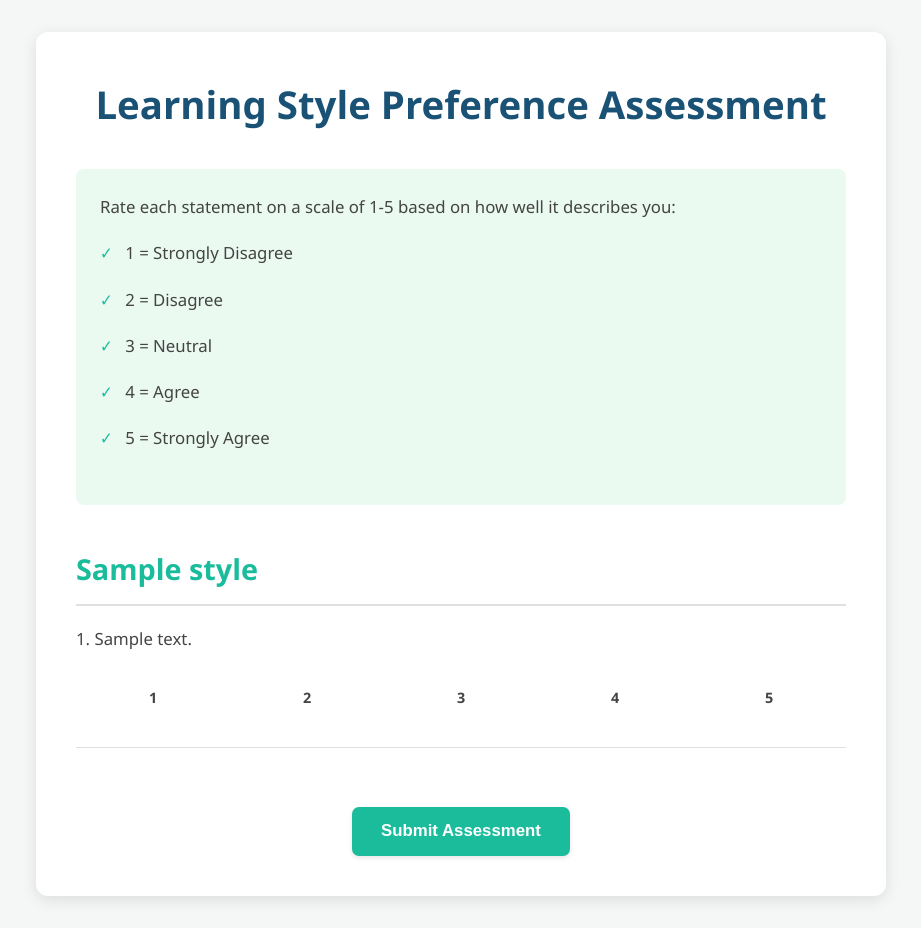
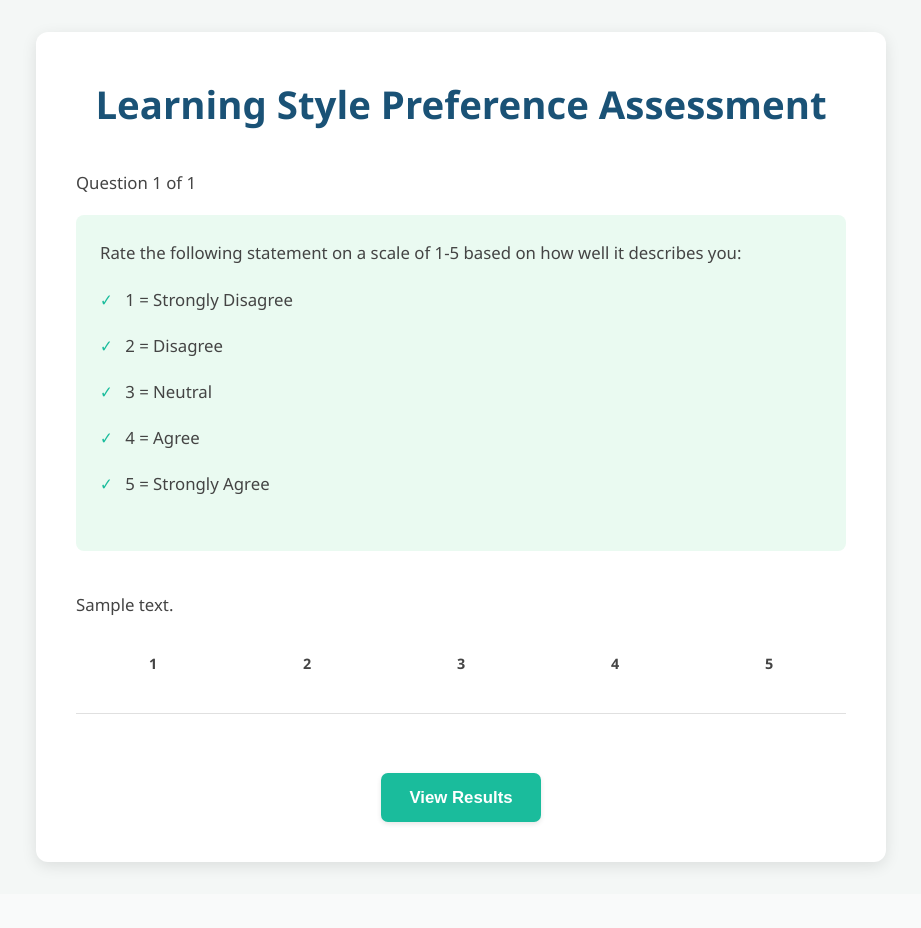
Before and after one commit to mattematic/Learning-Style-Preference-Assessment2, a Flask app: template templates/assessment.html in a window 1280 px wide. Shown: the whole page, without its empty margins (179-1100 px from the left). After the commit the page ends 870 px from the top, so only its background shows below. Run offline with Flask 3, Linux system fonts and the light colour scheme; the template is opened without the code that fills it: most values are stand-ins (such as "Sample title", 1, 10 or a date in 2020).

Commit message:
Refactor: Implement Paginated Assessment Flow
This commit refactors the assessment to display one question per page,
improving your experience for lengthy assessments.

Key changes:

- Paginated Navigation:
    - The `/assessment` route now handles `/assessment/<int:question_num>`
      to display individual questions.
    - You navigate sequentially through questions. "Next Question" and
      "Previous Question" buttons are provided.
    - The final question's button changes to "View Results".

- Session-Based Answer Storage:
    - Answers are submitted per question and stored in the Flask session
      (`session['assessment_answers']`).
    - The `/results` route now retrieves and processes answers from the
      session data, rather than a single form submission.
    - Raw per-question answers are cleared from the session after results
      are calculated.

- Backend Logic:
    - `main.py` was updated to manage the paginated flow, including
      serving individual questions from a pre-processed `ALL_QUESTIONS` list.
    - Logic for storing, retrieving, and processing answers from the
      session has been implemented.

- Templates:
    - `templates/assessment.html` was modified to display only one
      question, show progress (Question X of Y), and dynamically update
      the submit button text.

- Unit Tests:
    - The test suite in `tests/test_main.py` has been significantly
      updated to reflect the new paginated flow.
    - Tests cover question navigation, session handling for answers,
      score calculation from session data, and edge cases related to
      the new flow.

This change enhances the assessment's usability by breaking it into
manageable steps.

```diff
--- a/main.py
+++ b/main.py
@@ -11,10 +11,11 @@ app.secret_key = os.environ.get('FLASK_SECRET_KEY', os.urandom(24))
 # Global variables for learning data
 LEARNING_STYLES_DATA = []
 learning_styles = {}
+ALL_QUESTIONS = [] # Flat list of all questions
 
 def load_and_transform_data(file_path='learning_data.json'):
-    """Loads data from JSON file and transforms it."""
-    global LEARNING_STYLES_DATA, learning_styles
+    """Loads data from JSON file and transforms it, and populates ALL_QUESTIONS."""
+    global LEARNING_STYLES_DATA, learning_styles, ALL_QUESTIONS
     try:
         with open(file_path, 'r') as f:
             data = json.load(f)
@@ -30,19 +31,36 @@ def load_and_transform_data(file_path='learning_data.json'):
         }
         LEARNING_STYLES_DATA = data
         learning_styles = transformed_styles
-        app.logger.info(f"Successfully loaded and processed data from {file_path}")
+
+        # Populate ALL_QUESTIONS
+        temp_questions = []
+        question_id_counter = 1
+        for style_name, data_val in learning_styles.items():
+            for q_text in data_val.get("questions", []):
+                temp_questions.append({
+                    "id": question_id_counter,
+                    "text": q_text,
+                    "style": style_name
+                })
+                question_id_counter += 1
+        ALL_QUESTIONS = temp_questions
+        app.logger.info(f"Successfully loaded and processed data from {file_path}. {len(ALL_QUESTIONS)} questions loaded.")
+
     except FileNotFoundError:
         app.logger.error(f"ERROR: '{file_path}' not found. Application will run with no assessment data.")
         LEARNING_STYLES_DATA = []
         learning_styles = {}
+        ALL_QUESTIONS = []
     except json.JSONDecodeError:
         app.logger.error(f"ERROR: Failed to decode '{file_path}'. Check syntax. Application will run with no assessment data.")
         LEARNING_STYLES_DATA = []
         learning_styles = {}
+        ALL_QUESTIONS = []
     except Exception as e:
         app.logger.error(f"An unexpected error occurred during JSON loading or processing from {file_path}: {e}")
         LEARNING_STYLES_DATA = []
         learning_styles = {}
+        ALL_QUESTIONS = []
 
 # Load data on application startup
 load_and_transform_data()
@@ -51,90 +69,163 @@ load_and_transform_data()
 def index():
     return render_template('index.html')
 
-@app.route('/assessment')
-def assessment():
-    questions = []
-    question_number = 1
+@app.route('/assessment', defaults={'question_num': None}, methods=['GET', 'POST'])
+@app.route('/assessment/<int:question_num>', methods=['GET', 'POST'])
+def assessment(question_num):
+    if not ALL_QUESTIONS:
+        app.logger.error("No questions loaded. Assessment cannot proceed.")
+        # Pass a specific flag or message to the template to indicate no questions
+        return render_template('assessment.html', error_no_questions="Assessment data is unavailable. Please try again later or contact an administrator.")
 
-    for style, data in learning_styles.items():
-        for question in data["questions"]:
-            questions.append({
-                "number": question_number,
-                "text": question,
-                "style": style
-            })
-            question_number += 1
+    if request.method == 'GET':
+        if question_num is None:
+            # Start of the assessment
+            session.pop('assessment_answers', None) # Clear previous answers
+            session['assessment_answers'] = {}      # Initialize session storage
+            return redirect(url_for('assessment', question_num=1))
 
-    return render_template('assessment.html', questions=questions)
+        # Validate question_num for GET request
+        if not (1 <= question_num <= len(ALL_QUESTIONS)):
+            app.logger.warning(f"GET request for invalid question number: {question_num}. Redirecting to results.")
+            # If answers are present, go to results, else to start.
+            if session.get('assessment_answers'):
+                 return redirect(url_for('results'))
+            return redirect(url_for('assessment', question_num=1))
 
-@app.route('/results', methods=['POST'])
+        current_question_data = ALL_QUESTIONS[question_num - 1]
+        existing_answer_data = session.get('assessment_answers', {}).get(str(question_num))
+        existing_score = existing_answer_data.get('score') if existing_answer_data else None
+
+        return render_template('assessment.html',
+                               current_question=current_question_data,
+                               question_num=question_num,
+                               total_questions=len(ALL_QUESTIONS),
+                               existing_score=existing_score)
+
+    if request.method == 'POST':
+        # Validate question_num for POST request (e.g. user manually changed URL)
+        if not (1 <= question_num <= len(ALL_QUESTIONS)):
+            app.logger.warning(f"POST request for invalid question number: {question_num}. Redirecting to start.")
+            return redirect(url_for('assessment', question_num=1))
+
+        score_str = request.form.get('score')
+
+        # Validate score
+        if not score_str or not score_str.isdigit() or not (1 <= int(score_str) <= 5):
+            app.logger.warning(f"Invalid score submitted: '{score_str}' for question {question_num}.")
+            current_question_data = ALL_QUESTIONS[question_num - 1]
+            existing_answer_data = session.get('assessment_answers', {}).get(str(question_num))
+            existing_score = existing_answer_data.get('score') if existing_answer_data else None
+            # Re-render the current question page with an error message
+            return render_template('assessment.html',
+                                   current_question=current_question_data,
+                                   question_num=question_num,
+                                   total_questions=len(ALL_QUESTIONS),
+                                   existing_score=existing_score, # Or the invalid score_str to show it back
+                                   error="Please select a valid score between 1 and 5.")
+
+        # Store the answer
+        question_id_str = str(question_num)
+        assessment_answers = session.get('assessment_answers', {}) # Should have been initialized at GET /assessment
+        assessment_answers[question_id_str] = {
+            'score': int(score_str),
+            'style': ALL_QUESTIONS[question_num - 1]['style']
+        }
+        session['assessment_answers'] = assessment_answers
+        session.modified = True # Ensure session is saved
+
+        # Determine next step
+        next_question_num = question_num + 1
+        if next_question_num > len(ALL_QUESTIONS):
+            return redirect(url_for('results')) # All questions answered
+        else:
+            return redirect(url_for('assessment', question_num=next_question_num))
+
+    # Fallback for safety, though specific methods should be handled above.
+    return redirect(url_for('index'))
+
+
+@app.route('/results', methods=['GET', 'POST']) # Allow GET for redirection from invalid question numbers
 def results():
-    if request.method == 'POST':
-        try:
-            if not learning_styles: # Check if learning_styles data failed to load
-                app.logger.error("Attempted to calculate results with no learning styles data loaded.")
-                return "Error: Assessment data is unavailable. Please contact the administrator.", 500
+    # Original /results logic was POST only. Now it needs to handle answers from session.
+    # If it's a GET request, it might be a redirect from an invalid question number.
+    # If no answers in session, redirect to start.
+    if request.method == 'GET':
+        if not session.get('assessment_answers'):
+            app.logger.info("GET request to /results with no assessment answers in session. Redirecting to start.")
+            return redirect(url_for('assessment'))
+        # If there are answers, proceed to calculate and show results.
+        # This assumes that if someone GETs /results, they want to see results from session.
 
-            scores = {}
-            for style_name in learning_styles:
-                scores[style_name] = 0
+    try:
+        if not learning_styles: # Check if learning_styles data failed to load
+            app.logger.error("Attempted to calculate results with no learning styles data loaded.")
+            return "Error: Assessment data is unavailable. Please contact the administrator.", 500
 
-            has_scores = False
-            for key, value in request.form.items():
-                if key.startswith('question_') and not key.endswith('_style'):
-                    # key is like "question_1", "question_2", etc.
-                    score = int(value) # Potential ValueError
-                    has_scores = True
+        submitted_answers = session.get('assessment_answers', {})
+        if not submitted_answers:
+            app.logger.warning("/results accessed with no answers in session. Redirecting to start assessment.")
+            # Optionally, render a message on results page instead of redirecting
+            return redirect(url_for('assessment'))
 
-                    # Retrieve the style associated with this question
-                    style_for_question = request.form.get(f"{key}_style")
+        scores = {}
+        for style_name in learning_styles: # Initialize all known styles to 0
+            scores[style_name] = 0
 
-                    if style_for_question and style_for_question in scores:
-                        scores[style_for_question] += score
-                    else:
-                        # Log if a style submitted from form is not in our learning_styles keys
-                        app.logger.warning(f"Received style '{style_for_question}' for question '{key}' which is not a recognized learning style.")
+        for q_id_str, answer_data in submitted_answers.items():
+            score = answer_data.get('score')
+            style_for_question = answer_data.get('style')
 
-            if not has_scores and learning_styles : # No scores submitted, but styles exist
-                 app.logger.info("No scores were submitted in the form.")
-                 # It might be better to redirect to assessment or show a message
-                 # For now, it will proceed and likely show 0 for all scores.
+            if style_for_question and style_for_question in scores and isinstance(score, int):
+                scores[style_for_question] += score
+            else:
+                app.logger.warning(f"Invalid answer data in session for question_id '{q_id_str}': score={score}, style='{style_for_question}'")
 
-            # Find highest scoring styles
-            # Handle case where scores might be empty if no questions were processed or all scores are 0
-            if not scores: # Should not happen if learning_styles is populated
-                 app.logger.error("Scores dictionary is empty before calculating max_score.")
-                 return "Error: Could not calculate scores. No learning styles defined.", 500
+        # Find highest scoring styles
+        if not scores: # Should not happen if learning_styles is populated
+             app.logger.error("Scores dictionary is empty after processing session answers.")
+             # This could happen if learning_styles was empty or answers were malformed.
+             # Fallback to avoid error on max() if scores is empty.
+             primary_styles = []
+             recommendations = {}
+        elif not any(s > 0 for s in scores.values()): # All scores are zero or negative (though scores should be positive)
+            max_score = 0
+            primary_styles = [] # No primary style if all scores are 0
+            recommendations = {}
+        else:
+            max_score = max(scores.values())
+            primary_styles = [style for style, score_val in scores.items() if score_val == max_score and max_score > 0]
 
-            if not any(scores.values()): # All scores are zero
-                max_score = 0 # Avoid ValueError on max() of empty sequence if all scores were 0 and filtered out
-            else:
-                max_score = max(scores.values())
-
-            primary_styles = [style for style, score in scores.items() if score == max_score and max_score > 0] # Ensure max_score > 0 for a style to be primary
-
-            # Get recommendations for primary styles
             recommendations = {}
             for style in primary_styles:
-                recommendations[style] = learning_styles[style]["recommendations"]
+                # Ensure style exists in learning_styles (it should, as scores keys come from learning_styles)
+                if style in learning_styles and "recommendations" in learning_styles[style]:
+                    recommendations[style] = learning_styles[style]["recommendations"]
+                else:
+                    app.logger.warning(f"Could not find recommendations for primary style '{style}' in learning_styles.")
 
-            # Store results in session for download
-            session['assessment_results'] = {
-                'scores': scores,
-                'primary_styles': primary_styles,
-                'recommendations': recommendations,
-                'learning_styles_data': learning_styles
-            }
 
-            return render_template('results.html', scores=scores, primary_styles=primary_styles,
-                                   recommendations=recommendations, learning_styles=learning_styles)
+        # Store results in session for download (overwrites if already there from a previous run)
+        session['assessment_results'] = {
+            'scores': scores,
+            'primary_styles': primary_styles,
+            'recommendations': recommendations,
+            'learning_styles_data': learning_styles
+        }
 
-        except ValueError as e:
-            app.logger.error(f"ValueError during results processing: {e}. Form data: {request.form}")
-            return "An error occurred while processing your results due to invalid data. Please try again.", 400
-        except Exception as e:
-            app.logger.error(f"Unexpected error during results processing: {e}")
-            return "An unexpected error occurred. Please try again later.", 500
+        # Clear the raw per-question answers from the session as they are processed
+        session.pop('assessment_answers', None)
+        session.modified = True # Explicitly mark session as modified after pop
+
+        return render_template('results.html', scores=scores, primary_styles=primary_styles,
+                               recommendations=recommendations, learning_styles=learning_styles)
+
+    except ValueError as e: # Should be less likely now with session data, but good to keep
+        app.logger.error(f"ValueError during results processing (session data): {e}. Answers: {session.get('assessment_answers')}")
+        return "An error occurred while processing your results. Please try taking the assessment again.", 400
+    except Exception as e:
+        app.logger.error(f"Unexpected error during results processing: {e}. Answers: {session.get('assessment_answers')}")
+        return "An unexpected error occurred. Please try again later.", 500
 
 @app.route('/download_results')
 def download_results():
--- a/templates/assessment.html
+++ b/templates/assessment.html
@@ -11,9 +11,28 @@
     <div class="container">
         <h1>Learning Style Preference Assessment</h1>
 
-        <form action="{{ url_for('results') }}" method="post">
+        {% if error_no_questions %}
+            <div class="error-message">
+                <p>{{ error_no_questions }}</p>
+                <a href="{{ url_for('index') }}" class="btn secondary">Back to Home</a>
+            </div>
+        {% elif error %}
+            <div class="error-message">
+                <p>{{ error }}</p>
+            </div>
+        {% endif %}
+
+        {% if current_question %}
+            <div class="progress-indicator">
+                <p>Question {{ question_num }} of {{ total_questions }}</p>
+                <div class="progress-bar-container-outer">
+                    <div class="progress-bar-inner" style="width: {{ (question_num / total_questions) * 100 }}%;"></div>
+                </div>
+            </div>
+
+            <form action="{{ url_for('assessment', question_num=question_num) }}" method="post">
                 <div class="instructions">
-                <p>Rate each statement on a scale of 1-5 based on how well it describes you:</p>
+                    <p>Rate the following statement on a scale of 1-5 based on how well it describes you:</p>
                     <ul>
                         <li>1 = Strongly Disagree</li>
                         <li>2 = Disagree</li>
@@ -23,31 +42,42 @@
                     </ul>
                 </div>
 
-            {% set current_style = "" %}
-            {% for question in questions %}
-                {% if current_style != question.style %}
-                    {% set current_style = question.style %}
-                    <h2>{{ current_style }}</h2>
-                {% endif %}
-
-                <div class="question">
-                    <p>{{ question.number }}. {{ question.text }}</p>
+                <div class="question single-question">
+                    <p class="question-text">{{ current_question.text }}</p>
                     <div class="rating">
                         {% for i in range(1, 6) %}
                         <label>
-                            <input type="radio" name="question_{{ question.number }}" value="{{ i }}" required>
+                            <input type="radio" name="score" value="{{ i }}" required
+                                   {% if existing_score == i %}checked{% endif %}>
                             <span>{{ i }}</span>
                         </label>
                         {% endfor %}
                     </div>
-                    <input type="hidden" name="question_{{ question.number }}_style" value="{{ question.style }}">
                 </div>
-            {% endfor %}
 
                 <div class="submit-container">
-                <button type="submit" class="btn">Submit Assessment</button>
+                    <button type="submit" class="btn">
+                        {% if question_num < total_questions %}
+                            Next Question
+                        {% else %}
+                            View Results
+                        {% endif %}
+                    </button>
                 </div>
             </form>
+
+            {% if question_num > 1 %}
+            <div class="navigation-assessment" style="margin-top: 1rem;">
+                 <a href="{{ url_for('assessment', question_num=question_num-1) }}" class="btn secondary smaller">&laquo; Previous</a>
+            </div>
+            {% endif %}
+
+        {% elif not error_no_questions %}
+            {# This case might occur if there's an unexpected issue but not 'error_no_questions' #}
+            <div class="error-message">
+                <p>No question to display. <a href="{{ url_for('index') }}">Return to Home</a>.</p>
+            </div>
+        {% endif %}
     </div>
 </body>
 </html>
```
Also changed, not shown: tests/test_main.py (+193 -193 lines). Lines whose indentation alone changed are shown as unchanged.
